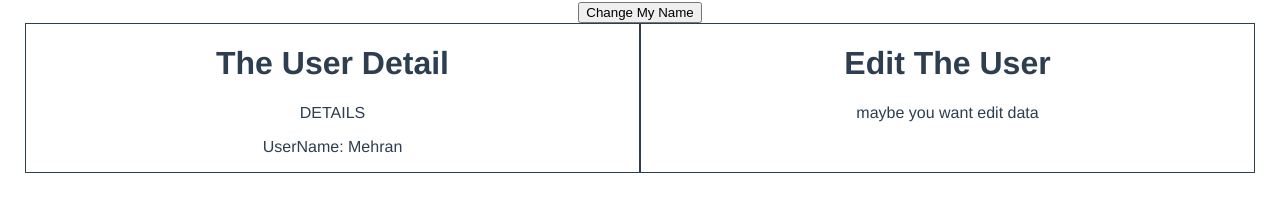
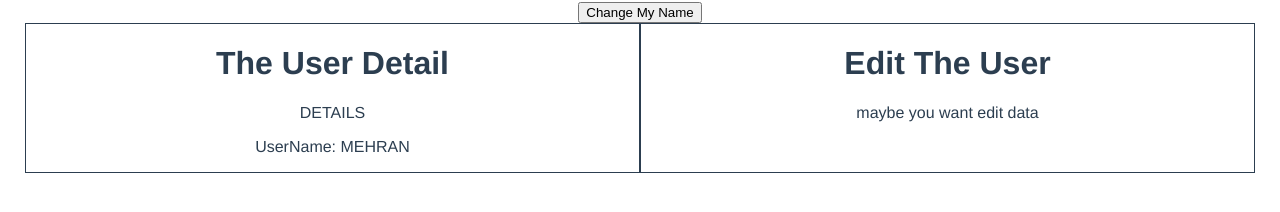
Before and after one commit to imganjgahi/VueTraining, a Vue app in the folder apps/cli/project/: page / in a window 1280 px wide. Shown: the part 188-400 px from the top of the page. Built offline with nearby package versions, Linux system fonts and the light colour scheme.

Commit message:
access props data in methods

```diff
--- a/apps/cli/project/src/components/User/UserBlock.vue
+++ b/apps/cli/project/src/components/User/UserBlock.vue
@@ -4,7 +4,7 @@
         <p>awsome component</p>
         <button @click="changeName">Change My Name</button>
         <div class="action">
-            <UserDetail :name="name" />
+            <UserDetail :myName="name" />
             <UserEdit />
         </div>
     </div>
--- a/apps/cli/project/src/components/User/UserDetail.vue
+++ b/apps/cli/project/src/components/User/UserDetail.vue
@@ -3,7 +3,7 @@
         <h1>The User Detail</h1>
         <p>DETAILS</p>
         <p>
-            <span>UserName: {{name}}</span>
+            <span>UserName: {{convertName()}}</span>
         </p>
     </div>
 </template>
@@ -12,8 +12,13 @@
 export default {
     name: "UserDetail",
     props: [
-        'name'
-    ]
+        'myName'
+    ],
+    methods: {
+        convertName() {
+            return this.myName.toUpperCase()
+        }
+    }
 }
 </script>
 
```
